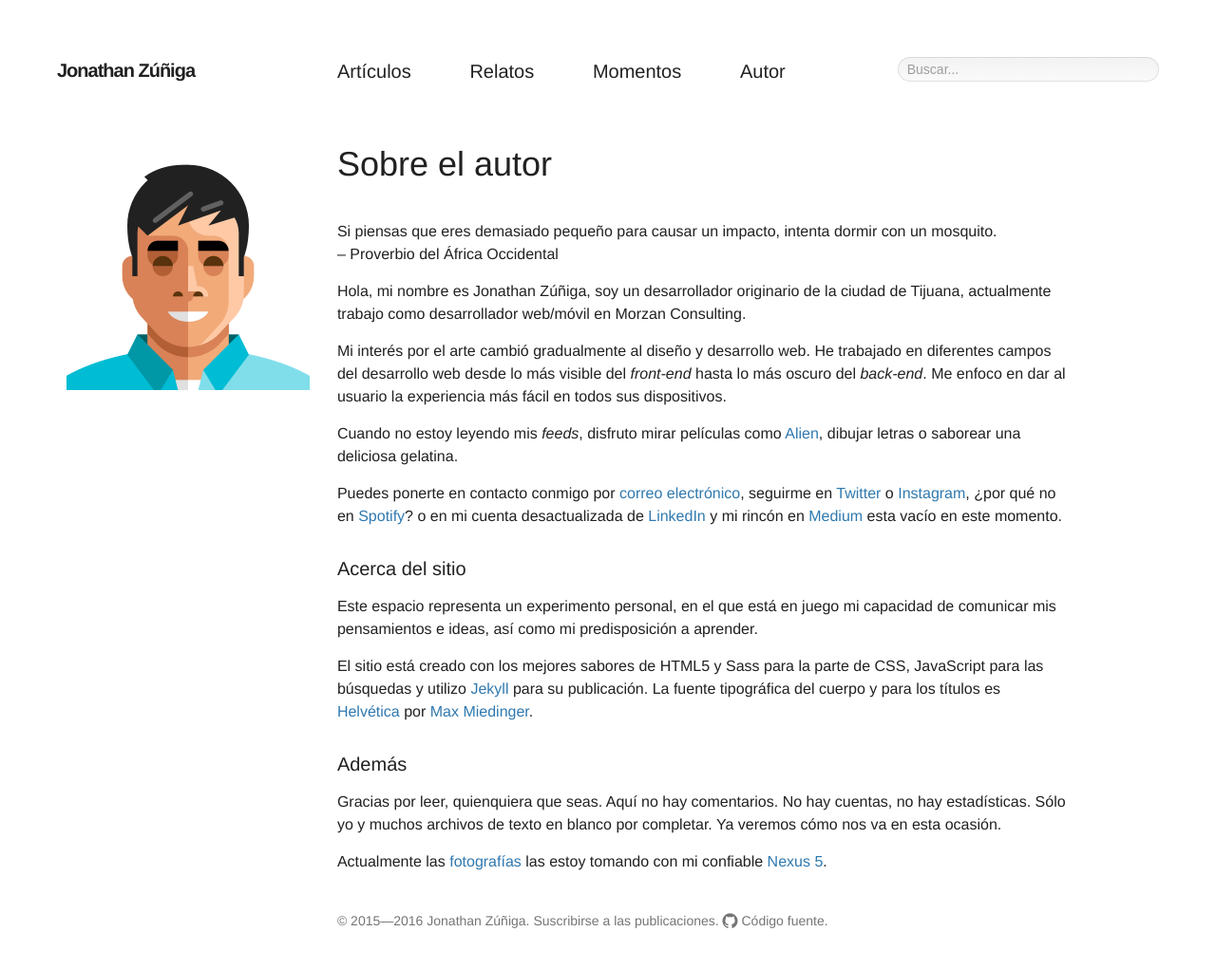
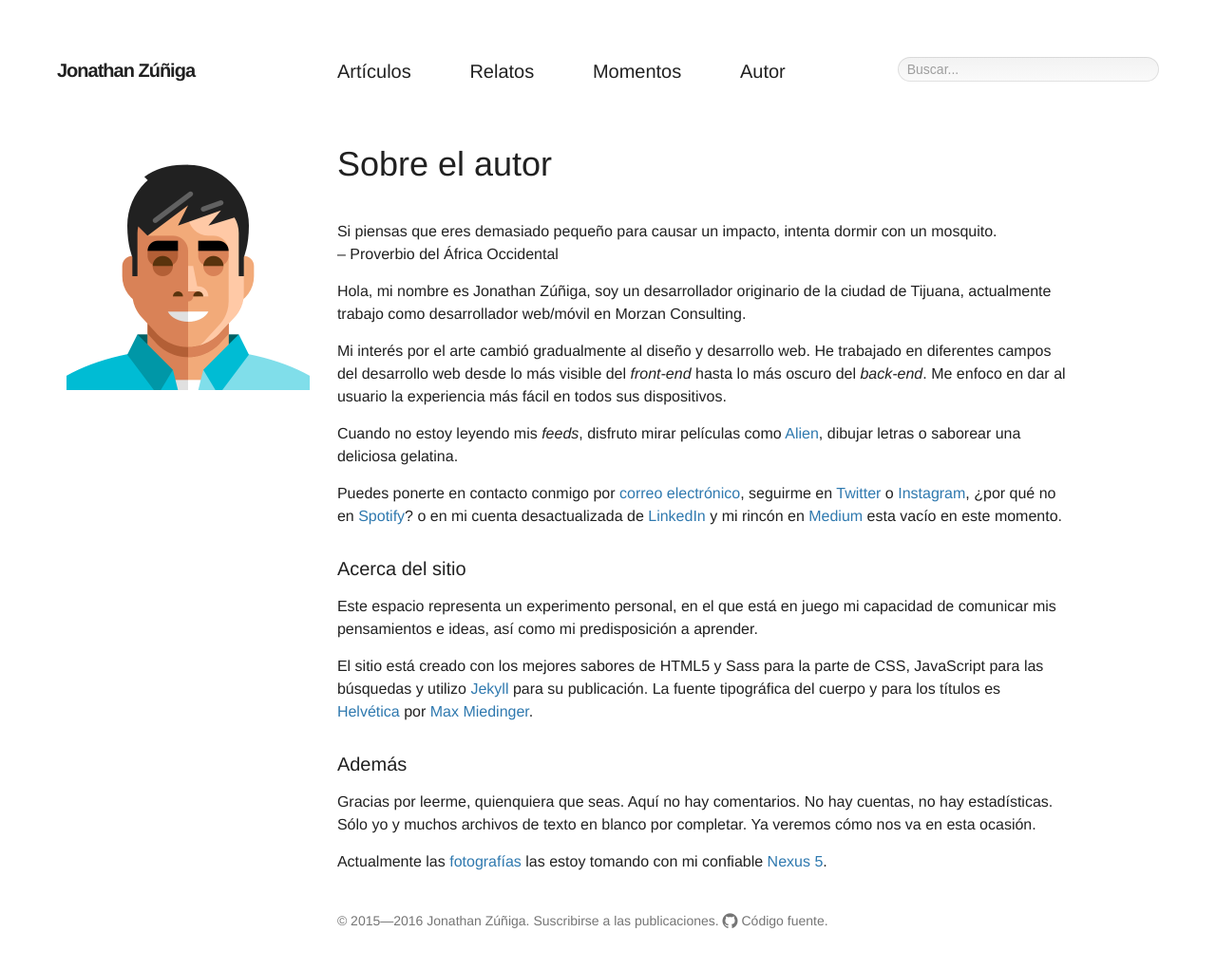
Before and after one commit to jonathanzuniga/jonathanzuniga.github.io, a Jekyll site: the page built from about.md, in a window 1280 px wide. Shown: the whole page at 95% size. Built offline with Jekyll 4.4.1, drawn with Linux system fonts in a browser that asks for light colours; nearby versions of some CDN libraries.

Commit message:
Minor grammar fix.

```diff
--- a/about.md
+++ b/about.md
@@ -27,7 +27,7 @@ El sitio está creado con los mejores sabores de HTML5 y Sass para la parte de C
 
 ## Además
 
-Gracias por leer, quienquiera que seas. Aquí no hay comentarios. No hay cuentas, no hay estadísticas. Sólo yo y muchos archivos de texto en blanco por completar. Ya veremos cómo nos va en esta ocasión.
+Gracias por leerme, quienquiera que seas. Aquí no hay comentarios. No hay cuentas, no hay estadísticas. Sólo yo y muchos archivos de texto en blanco por completar. Ya veremos cómo nos va en esta ocasión.
 
 Actualmente las <a href="https://www.flickr.com/photos/@{{ site.flickr_username }}" target="_blank">fotografías</a> las estoy tomando con mi confiable [Nexus 5][nexus-5].
 
```
Also changed, not shown: images/logo.svg (deleted).
